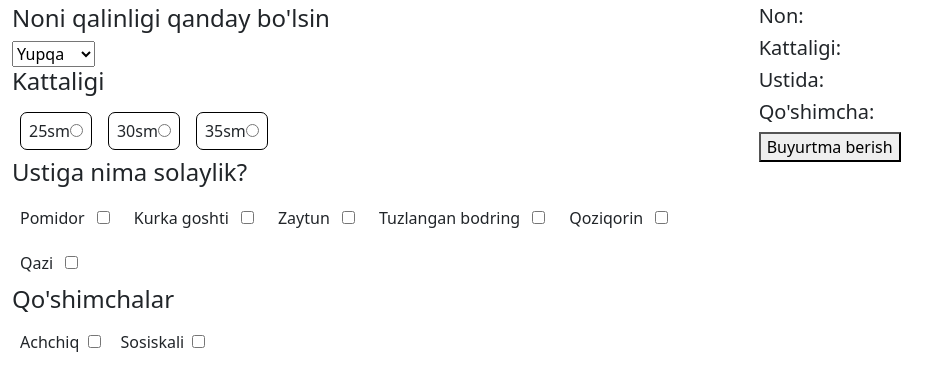
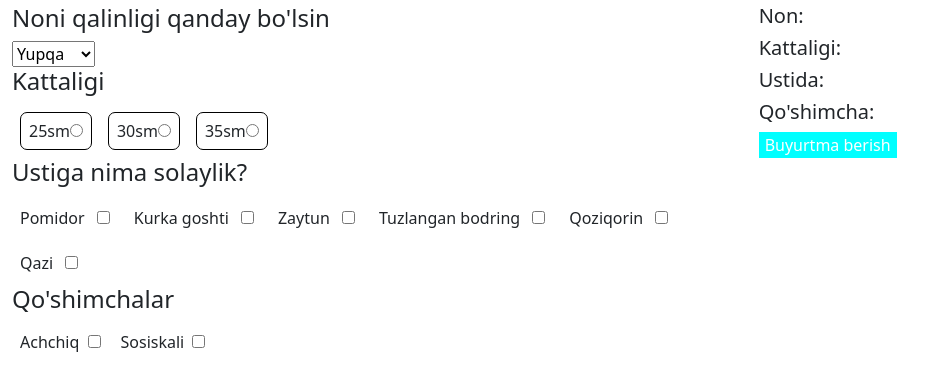
Before and after one commit to Mohirjon-Alimov/pizza, a plain HTML site: page index.html in a window 1280 px wide. Shown: the part 42-428 px from the top of the page, without its empty margins (0-952 px from the left). Drawn offline with Linux system fonts and the light colour scheme.

Commit message:
add style to button

```diff
--- a/css/main.css
+++ b/css/main.css
@@ -9,3 +9,13 @@
   background-color: rgba(0, 189, 0, 0.685);
   border: 1px solid transparent;
 }
+.submit-btn {
+  border: none;
+  color: white;
+  background-color: aqua;
+}
+.submit-btn:hover {
+  border: 1px solid aqua;
+  color: black;
+  background-color: transparent;
+}
--- a/index.html
+++ b/index.html
@@ -57,7 +57,7 @@
 
           <h5 class="adds">Qo'shimcha: <span class="type-additions fw-light"></span></h5>
 
-          <button class="button" type="submit" form="form-btn" >Buyurtma berish</button>
+          <button class="submit-btn button" type="submit" form="form-btn" >Buyurtma berish</button>
 
         </output>
       </div>
```
